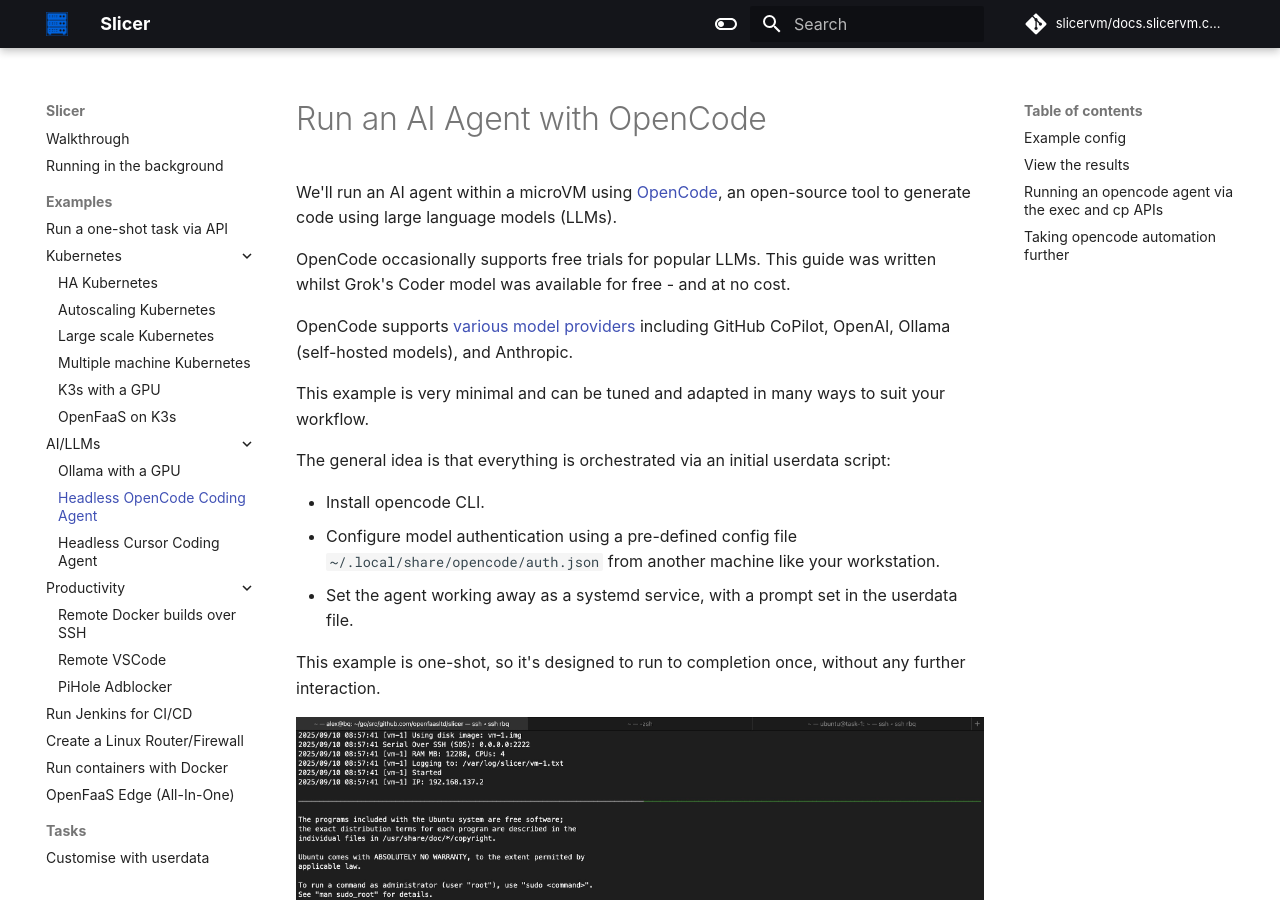
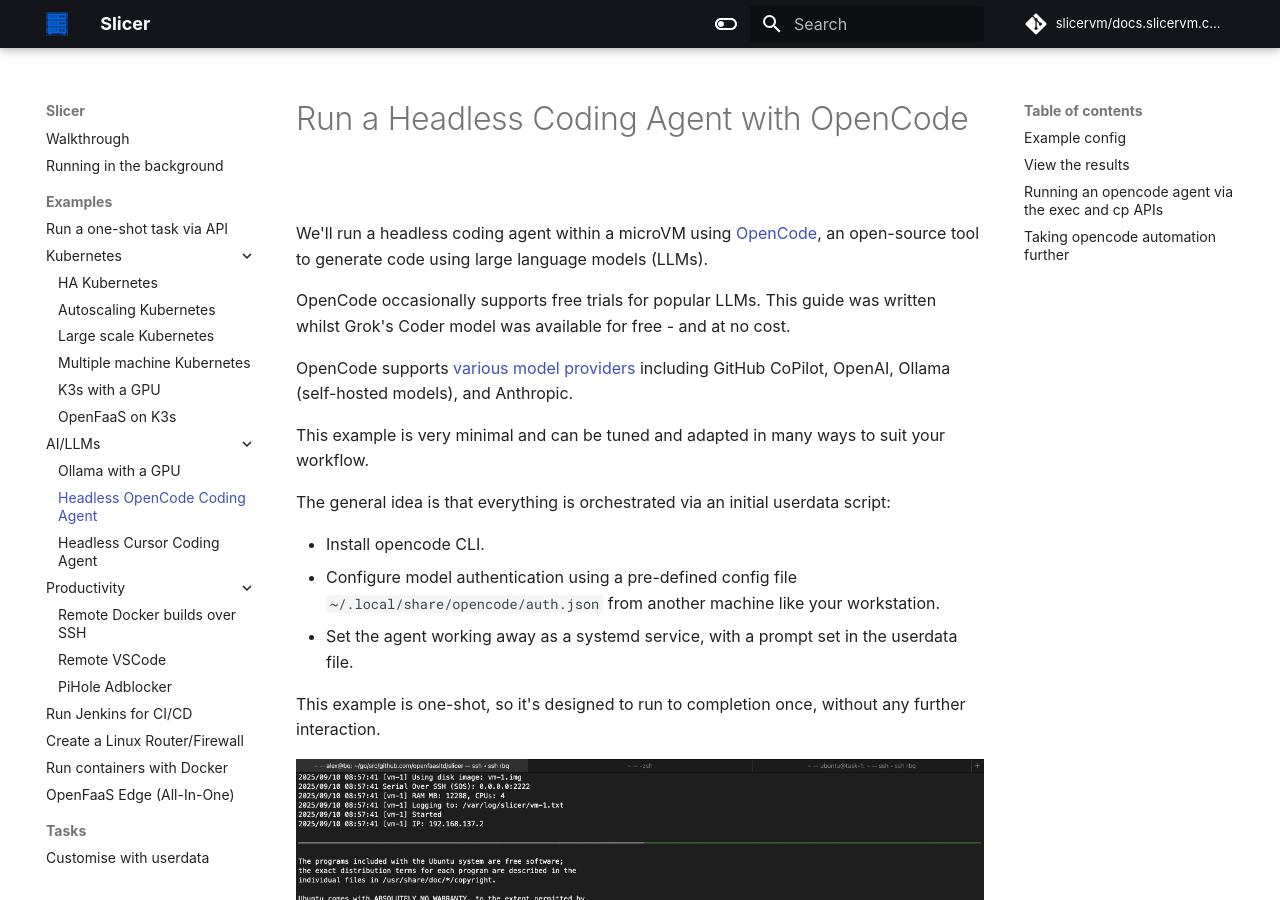
Before and after one commit to slicervm/docs.slicervm.com, an MkDocs documentation site: the page built from docs/examples/opencode-agent.md, in a window 1280 px wide and 900 px high. Built offline with MkDocs 1.6.1 and Material for MkDocs 9.7.7, drawn with Linux system fonts in a browser that asks for light colours; some web fonts are replaced; comment, search, counter and statistics services are not loaded.

Commit message:
Update naming
Signed-off-by: Alex Ellis (OpenFaaS Ltd) <alexellis2@gmail.com>

```diff
--- a/docs/examples/opencode-ai-agent.md
+++ b/docs/examples/opencode-agent.md
@@ -1,6 +1,6 @@
-# Run an AI Agent with OpenCode
+# Run a Headless Coding Agent with OpenCode
 
-We'll run an AI agent within a microVM using [OpenCode](https://opencode.ai/), an open-source tool to generate code using large language models (LLMs).
+We'll run a headless coding agent within a microVM using [OpenCode](https://opencode.ai/), an open-source tool to generate code using large language models (LLMs).
 
 OpenCode occasionally supports free trials for popular LLMs. This guide was written whilst Grok's Coder model was available for free - and at no cost.
 
--- a/mkdocs.yml
+++ b/mkdocs.yml
@@ -104,7 +104,7 @@
           - OpenFaaS on K3s: examples/openfaas.md
       - AI/LLMs:
           - Ollama with a GPU: examples/gpu-ollama.md
-          - Headless OpenCode Coding Agent: examples/opencode-ai-agent.md
+          - Headless OpenCode Coding Agent: examples/opencode-agent.md
           - Headless Cursor Coding Agent: examples/cursor-cli-agent.md
       - Productivity:
           - Remote Docker builds over SSH: examples/buildkit.md
```
Also changed, not shown: docs/examples/cursor-cli-agent.md (+1 -1 lines).
